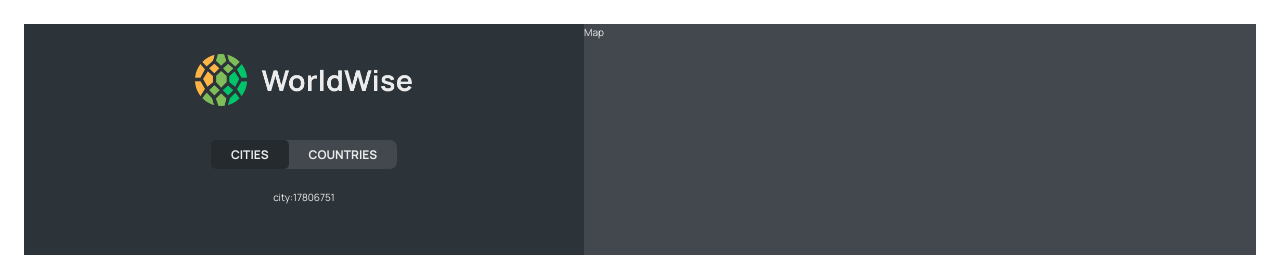
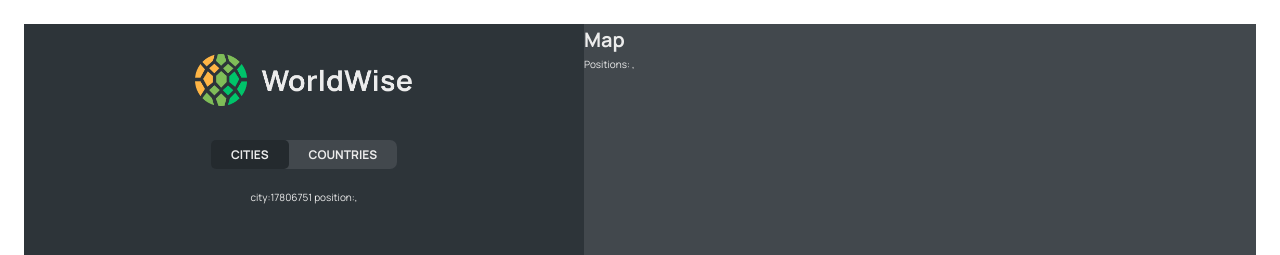
Before and after one commit to vivekrai1999/WorldWise, a React (Vite) app: page /app/cities/17806751 in a window 1280 px wide. Shown: the top 255 px of the page. Built offline with nearby package versions, Linux system fonts and the light colour scheme; data requests are answered from the project's data file.

Commit message:
Read Query String

```diff
--- a/src/components/City.jsx
+++ b/src/components/City.jsx
@@ -1,5 +1,6 @@
 import { useParams } from "react-router";
 import styles from "./City.module.css";
+import { useSearchParams } from "react-router-dom";
 
 const formatDate = (date) =>
   new Intl.DateTimeFormat("en", {
@@ -20,10 +21,14 @@
 
   const {id} = useParams()
 
+  const [searchParams, setSearchParams] = useSearchParams()
+  const lat = searchParams.get('lat')
+  const lng = searchParams.get('lng')
+
   const { cityName, emoji, date, notes } = currentCity;
 
   return (
-    <div>city:{id}</div>
+    <div>city:{id} position:{lat}, {lng}</div>
     // <div className={styles.city}>
     //   <div className={styles.row}>
     //     <h6>City name</h6>
--- a/src/components/CityItem.jsx
+++ b/src/components/CityItem.jsx
@@ -10,10 +10,10 @@
   }).format(new Date(date));
 
 function CityItem({city}) {
- const {cityName, emoji, date, id} = city
+ const {cityName, emoji, date, id, position} = city
   return (
     <li>
-        <Link className={styles.cityItem} to={`${id}`}>
+        <Link className={styles.cityItem} to={`${id}?lat=${position.lat}&lng=${position.lng}`}>
             <span className={styles.emoji}>{emoji}</span>
             <h3 className={styles.name}>{cityName}</h3>
             <time className={styles.date}>{formatDate(date)}</time>
--- a/src/components/Map.jsx
+++ b/src/components/Map.jsx
@@ -1,9 +1,16 @@
 import React from 'react'
 import styles from './Map.module.css'
+import { useSearchParams } from 'react-router-dom'
 
 function Map() {
+  const [searchParams, setSearchParams] = useSearchParams()
+  const lat = searchParams.get('lat')
+  const lng = searchParams.get('lng')
   return (
-    <div className={styles.mapContainer}>Map</div>
+    <div className={styles.mapContainer}>
+        <h1>Map</h1>
+        <p>Positions: {lat},{lng}</p>
+    </div>
   )
 }
 
```
